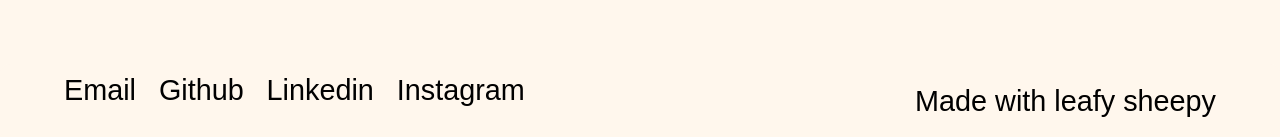
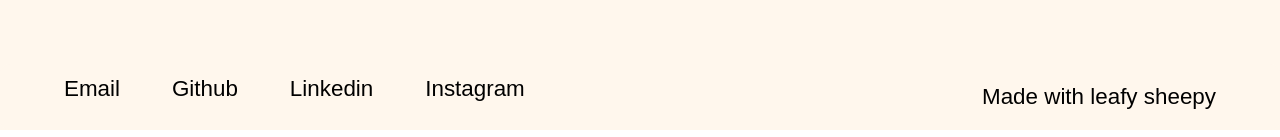
Before and after one commit to jackieac04/new-portfolio, a React (Vite) app: page /#/dream in a window 1280 px wide. Shown: the part 4568-4705 px from the top of the page. Built offline with nearby package versions, Linux system fonts and the light colour scheme; a web font is replaced by a local one.

Commit message:
baby changes

```diff
--- a/package.json
+++ b/package.json
@@ -15,7 +15,7 @@
   "devDependencies": {
     "@types/imagesloaded": "^4.1.6",
     "@types/masonry-layout": "^4.2.7",
-    "@types/react": "^18.2.64",
+    "@types/react": "^18.3.18",
     "@types/react-dom": "^18.2.21",
     "@types/react-responsive-masonry": "^2.1.3",
     "@typescript-eslint/eslint-plugin": "^7.0.2",
--- a/src/App.tsx
+++ b/src/App.tsx
@@ -69,8 +69,13 @@ import { Canvas } from "@react-three/fiber";
 import { OrbitControls } from "@react-three/drei";
 import meArt from "/main/me.png";
 
-import Firefly from "./Fireflies";
-import ColorfulFog from "./ColorfulFog";
+// eslint-disable-next-line @typescript-eslint/ban-ts-comment
+// @ts-expect-error
+import Firefly from "./Fireflies.jsx";
+// eslint-disable-next-line @typescript-eslint/ban-ts-comment
+// @ts-expect-error
+import ColorfulFog from "./ColorfulFog.jsx";
+
 import Terrarium from "./cs/Terrarium";
 
 const Scene = () => {
@@ -95,7 +100,7 @@ const Scene = () => {
         <Firefly
           key={index}
           initialPosition={firefly.initialPosition}
-          boids={fireflies.map((f) => ({ position: f.initialPosition }))} // Pass the other fireflies for boid behavior
+          allFireflies={undefined}
         />
       ))}
       <ambientLight intensity={0.5} />
--- a/src/Footer.tsx
+++ b/src/Footer.tsx
@@ -13,12 +13,12 @@ export default function Footer() {
       >
         <Link to={"mailto: jaclyn_cohen@brown.edu"} target="_blank">
           <div className={"email"}>
-            <p className="!text-[1rem] md:!text-[1.8rem]">Email</p>
+            <p className="!text-[.8rem] md:!text-[1.4rem]">Email</p>
           </div>
         </Link>
         <Link to={"https://github.com/jackieac04"} target="_blank">
           <div className={"git"}>
-            <p className="!text-[1rem] md:!text-[1.8rem]">Github</p>
+            <p className="!text-[.8rem] md:!text-[1.4rem]">Github</p>
           </div>
         </Link>
         <Link
@@ -26,18 +26,20 @@ export default function Footer() {
           target="_blank"
         >
           <div className={"linked "}>
-            <p className="!text-[1rem] md:!text-[1.8rem]">Linkedin</p>
+            <p className="!text-[.8rem] md:!text-[1.4rem]">Linkedin</p>
           </div>
         </Link>
 
         <Link to={"https://instagram.com/leafysheepy/"} target="_blank">
           <div className={"inst"}>
-            <p className="!text-[1rem] md:!text-[1.8rem]">Instagram</p>
+            <p className="!text-[.8rem] md:!text-[1.4rem]">Instagram</p>
           </div>
         </Link>
       </div>
       <div className="z-10">
-        <p className="!text-[1rem] md:!text-[1.8rem]">Made with leafy sheepy</p>
+        <p className="!text-[.8rem] md:!text-[1.4rem]">
+          Made with leafy sheepy
+        </p>
       </div>
     </footer>
   );
--- a/src/art/Art.tsx
+++ b/src/art/Art.tsx
@@ -221,10 +221,7 @@ interface ModalProps {
   desc: string;
 }
 
-interface ArtProps {
-  dark: boolean;
-}
-export default function Art({ dark }: ArtProps) {
+export default function Art() {
   const [modalOpen, setModalOpen] = useState<boolean>(false);
   const [attributes, setAttributes] = useState<ModalProps>();
   const onClick = (piece: Partial<ModalProps>) => {
@@ -286,7 +283,6 @@ export default function Art({ dark }: ArtProps) {
           awards={attributes?.awards}
           desc={attributes!.desc}
           setModalOpen={setModalOpen}
-          dark={dark}
         />
       )}
     </main>
--- /dev/null
+++ b/src/global.d.ts
@@ -0,0 +1,2 @@
+declare module "./Fireflies.jsx";
+declare module "./ColorfulFog.jsx";
```
Also changed, not shown: src/Fireflies.jsx (+4 -6 lines), 1 other file (tests, documents, lock files or other folders).
